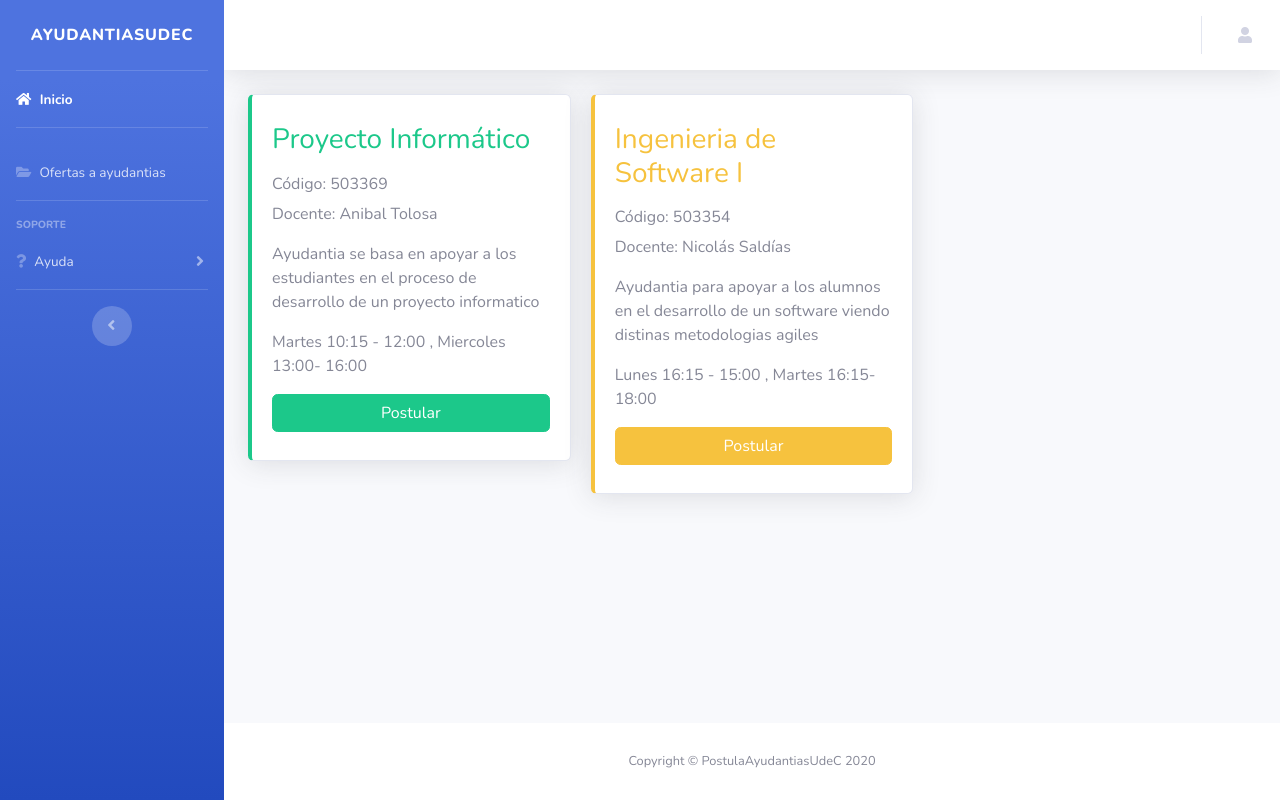
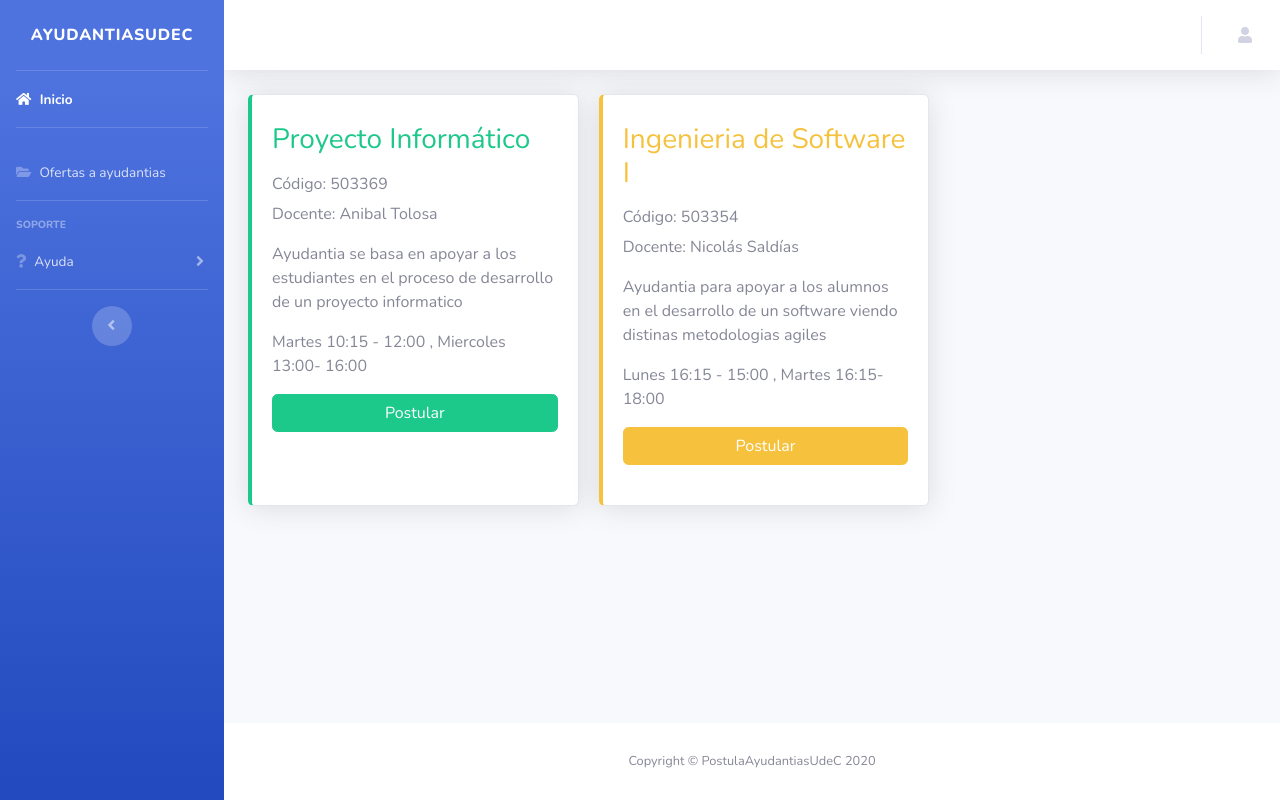
Before and after one commit to BeleIgnacia/PostulaAyudantiasUdeC, a Django app: template templates/plataforma/desplegar_ofertas_ayudantias.html in a window 1280 px wide. Run offline with Django 3.2, Linux system fonts and the light colour scheme; the template is opened without the code that fills it: values that come from a table or form of the project are taken from there, others are empty; data comes from the database, SQL or seed files in the repository; parts of the project's set-up code (start-up, migrations or seed data) failed here and were passed over; some libraries are stand-ins or nearby versions.

Commit message:
fix responsive

```diff
--- a/templates/plataforma/desplegar_ofertas_ayudantias.html
+++ b/templates/plataforma/desplegar_ofertas_ayudantias.html
@@ -5,7 +5,8 @@
 {% block content %}
 
     {% if object_list %}
-        <div class="card-columns" id="card-columns">
+        <div class="card-deck" id="card-columns">
+            <div class="card-columns">
             {% for ayudantia in object_list %}
                 <div class="card shadow h-100 py-2">
                     <div class="card-body">
@@ -24,6 +25,7 @@
                     </div>
                 </div>
             {% endfor %}
+            </div>
         </div>
 
         <div class="modal fade" id="ingresarDatos" tabindex="-1" role="dialog" aria-labelledby="" aria-hidden="true">
```
